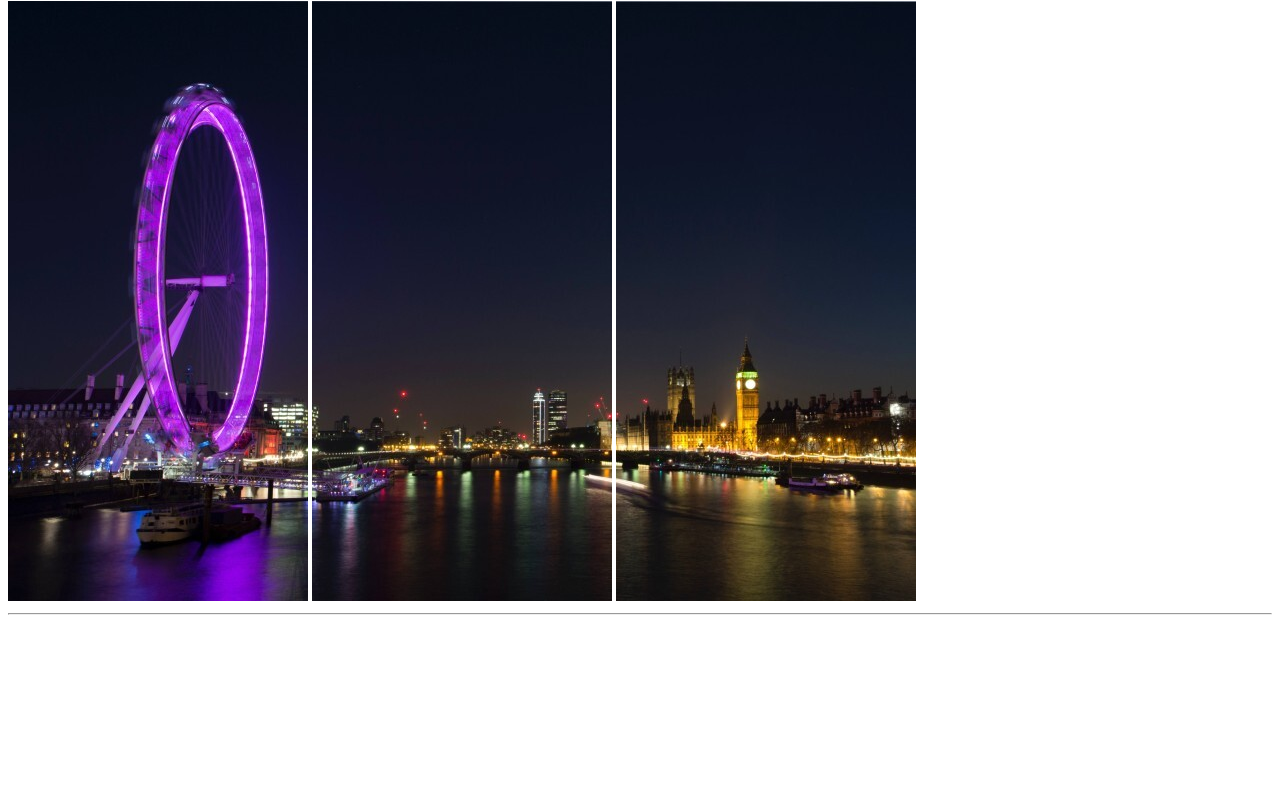
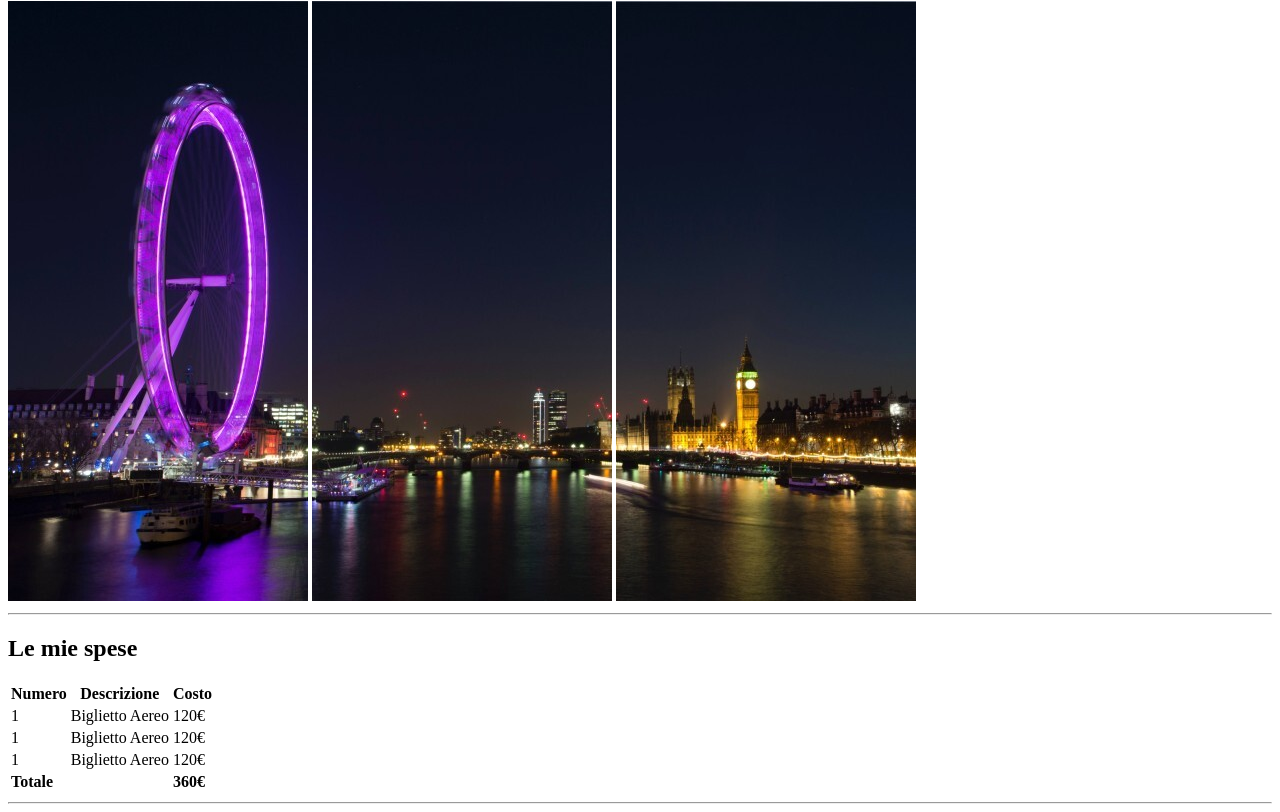
Before and after one commit to LorenzoMonteforte92/html-london-trip, a plain HTML site: page index.html in a window 1280 px wide. Shown: the part 79-891 px from the top of the page. Before the commit the page ends 800 px from the top, so only its background shows below. Drawn offline with Linux system fonts and the light colour scheme.

Commit message:
add: section expenses table

```diff
--- a/index.html
+++ b/index.html
@@ -3,7 +3,7 @@
 <head>
     <meta charset="UTF-8">
     <meta name="viewport" content="width=device-width, initial-scale=1.0">
-    <title>Document</title>
+    <title>London Trip</title>
 </head>
 <body>
     <!-- sezione header -->
@@ -16,5 +16,55 @@
     <!-- /sezione header -->
     <hr>
 
+    <main>
+
+      <!-- sezione spese -->
+      <section>
+          <h2>Le mie spese</h2>
+          <table>
+            <!-- intestazione tabella -->
+            <thead>
+              <tr>
+                <th>Numero</th>
+                <th>Descrizione</th>
+                <th>Costo</th>
+              </tr>
+            </thead>
+            <!--/ intestazione tabella -->
+
+            <!-- corpo tabella -->
+            <tbody>
+              <tr>
+                <td>1</td>
+                <td>Biglietto Aereo</td>
+                <td>120€</td>
+              </tr>
+              <tr>
+                <td>1</td>
+                <td>Biglietto Aereo</td>
+                <td>120€</td>
+              </tr>
+              <tr>
+                <td>1</td>
+                <td>Biglietto Aereo</td>
+                <td>120€</td>
+              </tr>
+            </tbody>
+            <!-- /corpo tabella -->
+
+            <!-- chiusura tabella -->
+            <tfoot>
+              <td colspan="2"> <strong>Totale</strong></td>
+              <td> <strong>360€</strong></td>
+            </tfoot>
+            <!-- /chiusura tabella -->
+          </table>
+      </section>
+    <!-- /sezione spese -->
+    <hr>
+
+
+    </main>
+
 </body>
 </html>
```
